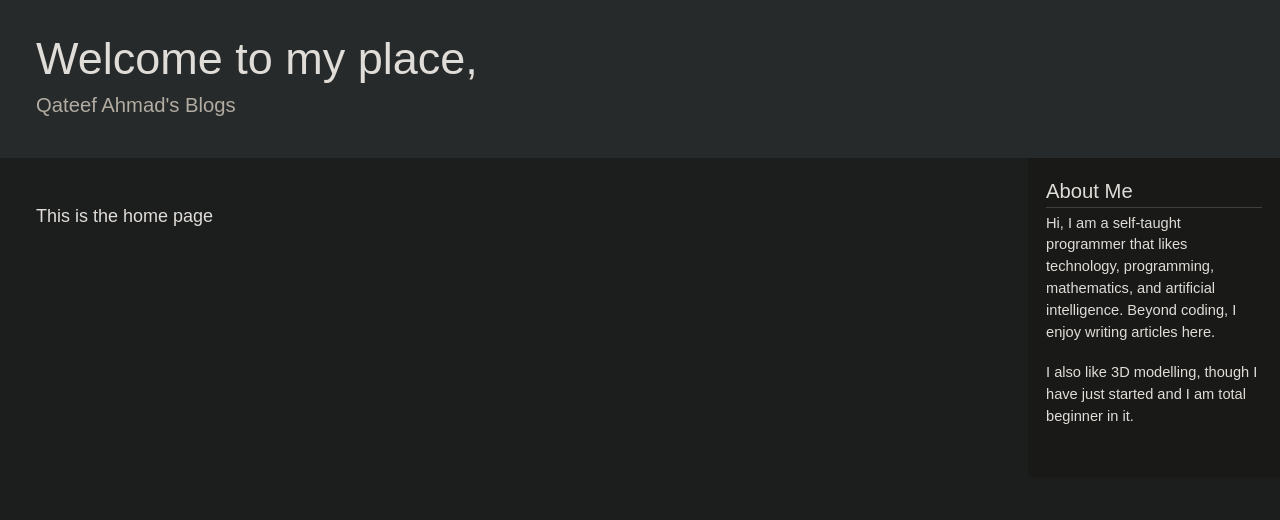
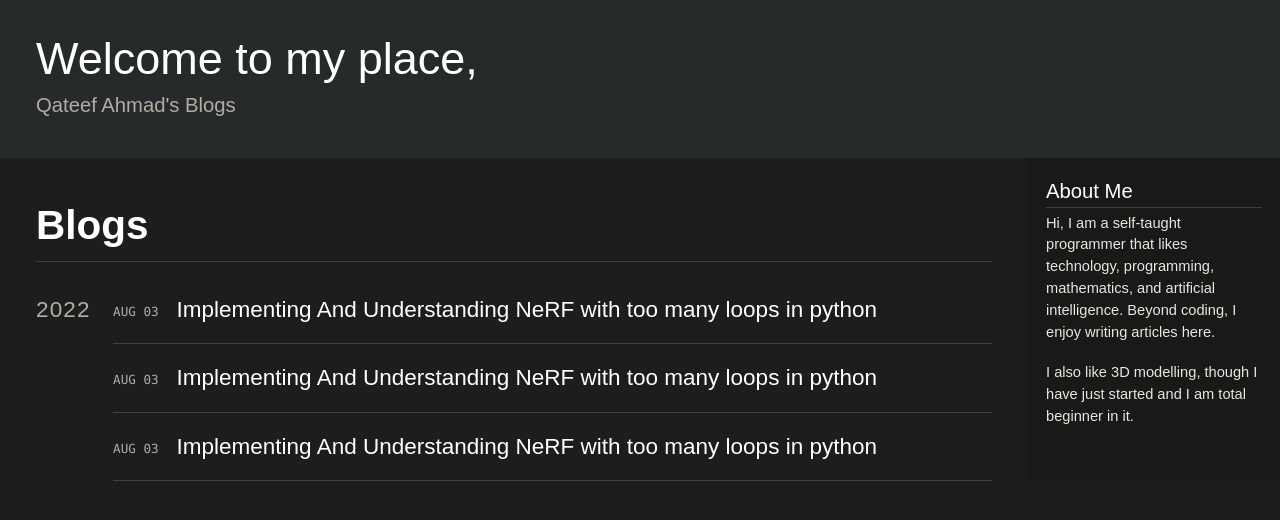
Before and after one commit to enix403/enix403.github.io, a SvelteKit app: page / in a window 1280 px wide. Shown: the top 520 px of the page. Built offline with nearby package versions, Linux system fonts and the light colour scheme; some icons are missing.

Commit message:
Added home page

```diff
--- /dev/null
+++ b/src/lib/components/PostLink.svelte
@@ -0,0 +1,6 @@
+<div class="flex items-start gap-x-4 border-b border-app-line py-4 first:pt-0">
+  <p class="text-app-muted mt-2 shrink-0 text-nowrap font-mono text-[0.7rem] uppercase">Aug 03</p>
+  <h2 class="max-w-2xl md:text-lg lg:text-xl">
+    Implementing And Understanding NeRF with too many loops in python
+  </h2>
+</div>
--- a/src/lib/components/PostWrapper.svelte
+++ b/src/lib/components/PostWrapper.svelte
@@ -1,5 +1,4 @@
 <script lang="ts">
-  import clsx from 'clsx';
   import { format } from 'date-fns';
 
   import type { Frontmatter } from '$lib/types/Frontmatter';
@@ -22,7 +21,7 @@
 
 <div class="post-wrapper">
   <!-- Title -->
-  <header class="border-b border-app-line pb-3 prose-sm md:prose-base">
+  <header class="prose-sm border-b border-app-line pb-3 md:prose-base">
     <h1 class="!my-0 font-semibold">
       {frontmatter.title}
     </h1>
@@ -38,17 +37,21 @@
 </div>
 
 <style>
+
   .post-wrapper :global {
     @apply prose !max-w-none;
     @apply prose-invert;
     @apply prose-a:no-underline;
-    @apply prose-a:text-yellow-400 hover:prose-a:text-yellow-500;
-    @apply prose-headings:text-[#ffffff];
-    @apply prose-p:leading-6 prose-p:text-[#E8E6E3];
-    @apply prose-li:text-[#E8E6E3];
+    @apply prose-headings:text-[--app-heading-color];
+    @apply prose-p:leading-6 prose-p:text-[--app-text-color];
+    @apply prose-li:text-[--app-text-color];
+
+    a {
+      @apply !text-yellow-400 hover:!text-yellow-500;
+    }
 
     .math {
-      @apply text-[#ffffff];
+      @apply text-[--app-math-color];
     }
 
     :not(pre) > code {
--- a/src/routes/+layout.svelte
+++ b/src/routes/+layout.svelte
@@ -1,7 +1,8 @@
-<script>
+<script lang="ts">
   import './global.css';
   import 'katex/dist/katex.min.css';
 
+  // @ts-ignore
   import SocialIcons from '@rodneylab/svelte-social-icons';
 
   const { children } = $props();
--- a/src/routes/+page.svelte
+++ b/src/routes/+page.svelte
@@ -1,3 +1,14 @@
-<h1>
-  This is the home page
-</h1>
+<script>
+  import PostLink from '$lib/components/PostLink.svelte';
+</script>
+
+<h1 class="mb-7 border-b border-app-line pb-3 text-4xl font-semibold">Blogs</h1>
+
+<div class="flex items-start gap-x-5">
+  <div class="text-app-muted text-xl tracking-wider">2022</div>
+  <div class="flex-1">
+    <PostLink />
+    <PostLink />
+    <PostLink />
+  </div>
+</div>
--- a/src/routes/global.css
+++ b/src/routes/global.css
@@ -25,12 +25,40 @@ code, pre, tt, kbd, samp {
 
 :root {
   --app-bg-color: #1C1E1E;
+  --app-heading-color: #FFFFFF;
+  --app-text-color: #E8E6E3;
+  --app-muted-color: #B2ACA2;
+  --app-math-color: #E8E6E3;
 }
+
 
 body {
   overflow-x: hidden;
   overflow-y: auto;
 
-  color: rgb(224, 221, 217);
   background-color: var(--app-bg-color);
+  /* color: rgb(224, 221, 217); */
+  color: var(--app-text-color);
 }
+
+@layer components {
+  h1, h2, h3, h4, h5, h6 {
+    color: var(--app-heading-color);
+  }
+
+  .r {
+    @apply bg-red-400;
+  }
+
+  .g {
+    @apply bg-green-400;
+  }
+
+  .b {
+    @apply bg-blue-400;
+  }
+
+  .y {
+    @apply bg-yellow-400;
+  }
+}
--- a/tailwind.config.ts
+++ b/tailwind.config.ts
@@ -6,7 +6,8 @@ export default {
   theme: {
     extend: {
       colors: {
-        'app-line': '#413E3E'
+        'app-line': '#413E3E',
+        "app-muted": "var(--app-muted-color)"
       }
     }
   },
```
